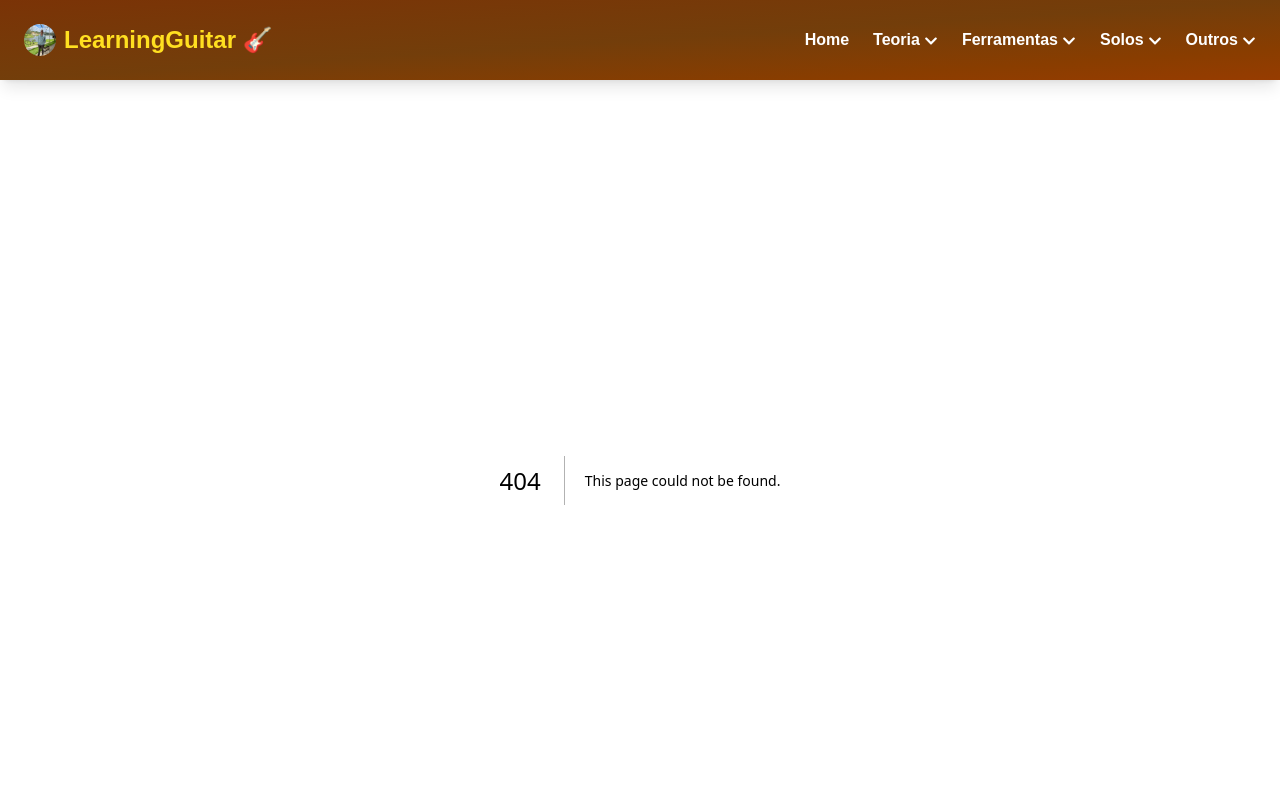
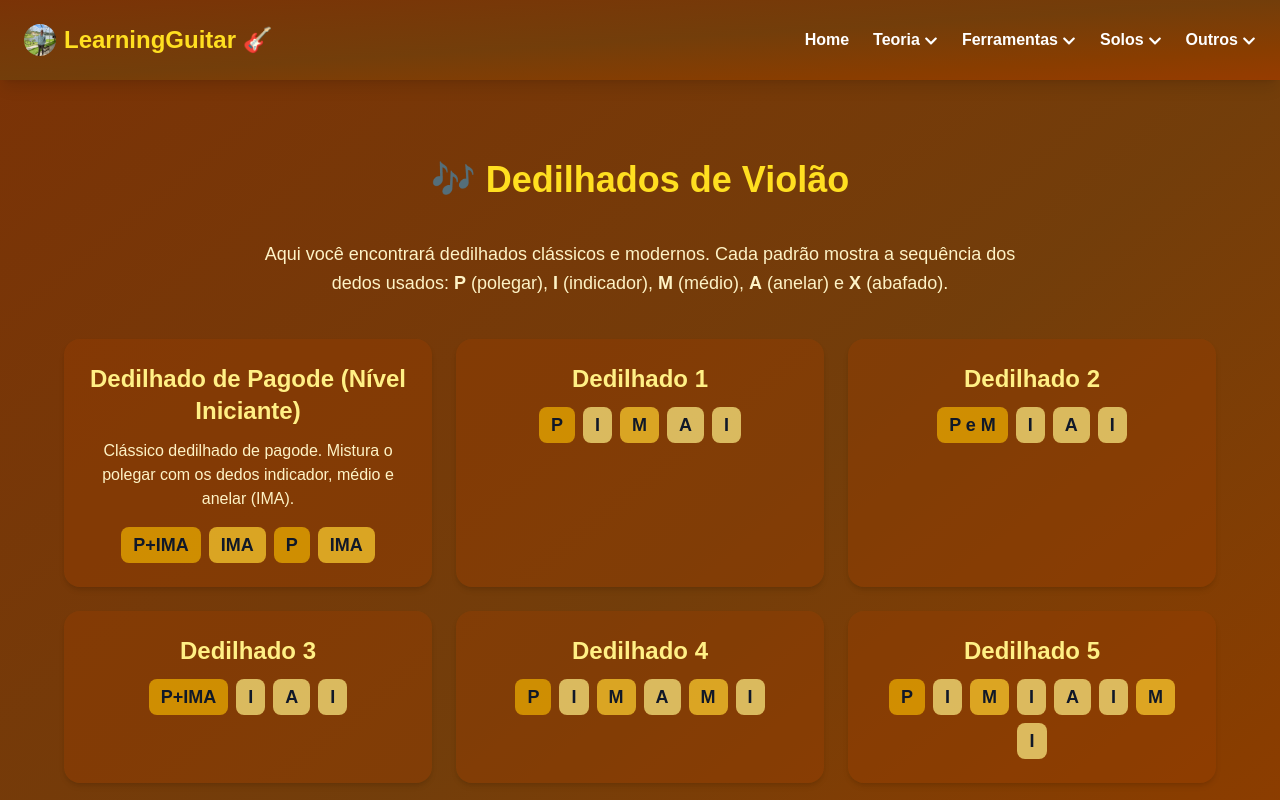
Before and after one commit to robsonalbuquerquedev/learningguitar, a Next.js app: page /dedilhados in a window 1280 px wide. Before the commit this address had no page. Shown: the top 800 px of the page. Built offline with nearby package versions, Linux system fonts and the light colour scheme.

Commit message:
feat: adicionar rota dedilhados

```diff
--- /dev/null
+++ b/src/app/dedilhados/page.tsx
@@ -0,0 +1,117 @@
+"use client";
+import { motion } from "framer-motion";
+
+export default function Dedilhados() {
+    const dedilhados = [
+        {
+            nome: "Dedilhado de Pagode (Nível Iniciante)",
+            padrao: ["P+IMA", "IMA", "P", "IMA"],
+            descricao: "Clássico dedilhado de pagode. Mistura o polegar com os dedos indicador, médio e anelar (IMA).",
+        },
+        {
+            nome: "Dedilhado 1",
+            padrao: ["P", "I", "M", "A", "I"],
+        },
+        {
+            nome: "Dedilhado 2",
+            padrao: ["P e M", "I", "A", "I"],
+        },
+        {
+            nome: "Dedilhado 3",
+            padrao: ["P+IMA", "I", "A", "I"],
+        },
+        {
+            nome: "Dedilhado 4",
+            padrao: ["P", "I", "M", "A", "M", "I"],
+        },
+        {
+            nome: "Dedilhado 5",
+            padrao: ["P", "I", "M", "I", "A", "I", "M", "I"],
+        },
+        {
+            nome: "Dedilhado 6",
+            padrao: ["P", "I", "A", "M"],
+        },
+        {
+            nome: "Dedilhado 7",
+            padrao: ["P e M", "I", "M", "I", "P e A", "I", "M", "I"],
+        },
+        {
+            nome: "Dedilhado 8",
+            padrao: ["P+IMA", "A", "X", "P+IMA", "X"],
+        },
+    ];
+
+    return (
+        <main className="min-h-screen bg-gradient-to-br from-amber-900 via-yellow-900 to-amber-800 text-amber-50 py-20 px-6">
+            <motion.div
+                className="max-w-6xl mx-auto space-y-10"
+                initial={{ opacity: 0, y: 40 }}
+                animate={{ opacity: 1, y: 0 }}
+                transition={{ duration: 0.8 }}
+            >
+                <h1 className="text-3xl sm:text-4xl font-bold text-center text-yellow-300">
+                    🎶 Dedilhados de Violão
+                </h1>
+
+                <p className="text-lg leading-relaxed text-center text-amber-100 max-w-3xl mx-auto">
+                    Aqui você encontrará dedilhados clássicos e modernos. Cada padrão mostra a sequência dos dedos usados:
+                    <strong> P</strong> (polegar), <strong>I</strong> (indicador), <strong>M</strong> (médio), <strong>A</strong> (anelar) e <strong>X</strong> (abafado).
+                </p>
+
+                <motion.div
+                    className="grid sm:grid-cols-2 lg:grid-cols-3 gap-6"
+                    initial="hidden"
+                    animate="visible"
+                    variants={{
+                        hidden: {},
+                        visible: { transition: { staggerChildren: 0.1 } },
+                    }}
+                >
+                    {dedilhados.map((ded, index) => (
+                        <motion.div
+                            key={index}
+                            className="bg-amber-800/40 p-6 rounded-2xl shadow-md text-center hover:scale-105 transition-transform"
+                            variants={{
+                                hidden: { opacity: 0, y: 30 },
+                                visible: { opacity: 1, y: 0 },
+                            }}
+                            transition={{ duration: 0.4, ease: "easeOut" }}
+                        >
+                            <h2 className="text-2xl font-semibold text-yellow-200 mb-3">{ded.nome}</h2>
+                            {ded.descricao && (
+                                <p className="text-amber-100 mb-4">{ded.descricao}</p>
+                            )}
+
+                            <div className="flex flex-wrap justify-center gap-2 text-lg">
+                                {ded.padrao.map((mov, i) => (
+                                    <motion.span
+                                        key={i}
+                                        className={`px-3 py-1 rounded-lg font-semibold ${mov.includes("X")
+                                                ? "bg-red-500/70 text-white"
+                                                : mov.includes("P")
+                                                    ? "bg-yellow-500/70 text-gray-900"
+                                                    : mov.includes("M")
+                                                        ? "bg-amber-300/70 text-gray-900"
+                                                        : "bg-yellow-200/70 text-gray-900"
+                                            }`}
+                                        initial={{ scale: 0 }}
+                                        animate={{ scale: 1 }}
+                                        transition={{ delay: i * 0.1 }}
+                                    >
+                                        {mov}
+                                    </motion.span>
+                                ))}
+                            </div>
+                        </motion.div>
+                    ))}
+                </motion.div>
+
+                <p className="text-center text-sm text-amber-200 mt-10">
+                    💡 Dica: treine com o metrônomo, começando devagar e priorizando a constância.
+                    Quando sentir fluidez, aumente o tempo gradualmente.
+                </p>
+            </motion.div>
+        </main>
+    );
+}
```
